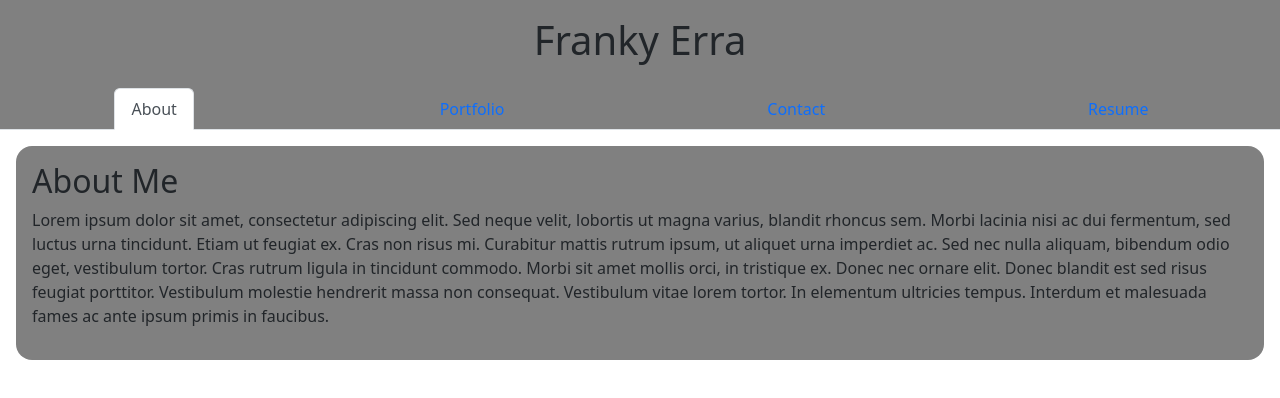
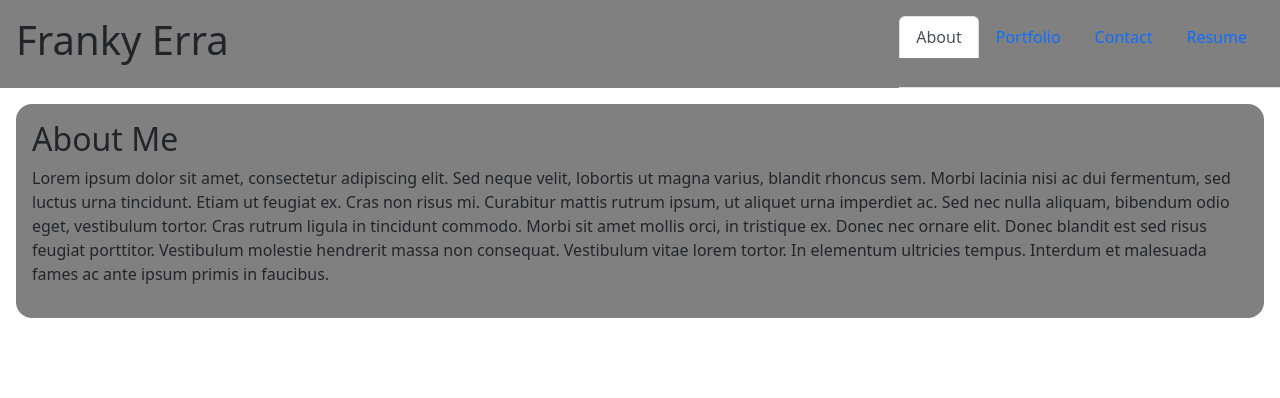
Before and after one commit to fyerra1/portfolio_REACT, a React (Create React App) app: page / in a window 1280 px wide. Shown: the top 398 px of the page. Built offline with nearby package versions, Linux system fonts and the light colour scheme.

Commit message:
header positions

```diff
--- a/src/styles/Navtab.css
+++ b/src/styles/Navtab.css
@@ -1,4 +1,7 @@
 header {
+  display: flex;
+  flex-direction: row;
+  justify-content: space-between;
   background: grey;
 }
 
@@ -9,6 +12,7 @@ h1 {
 .tabs {
   display: flex;
   justify-content: space-around;
+  padding: 1rem;
   /* background: #d4f9f7; */
   /* height: 10rem; */
 }
```
